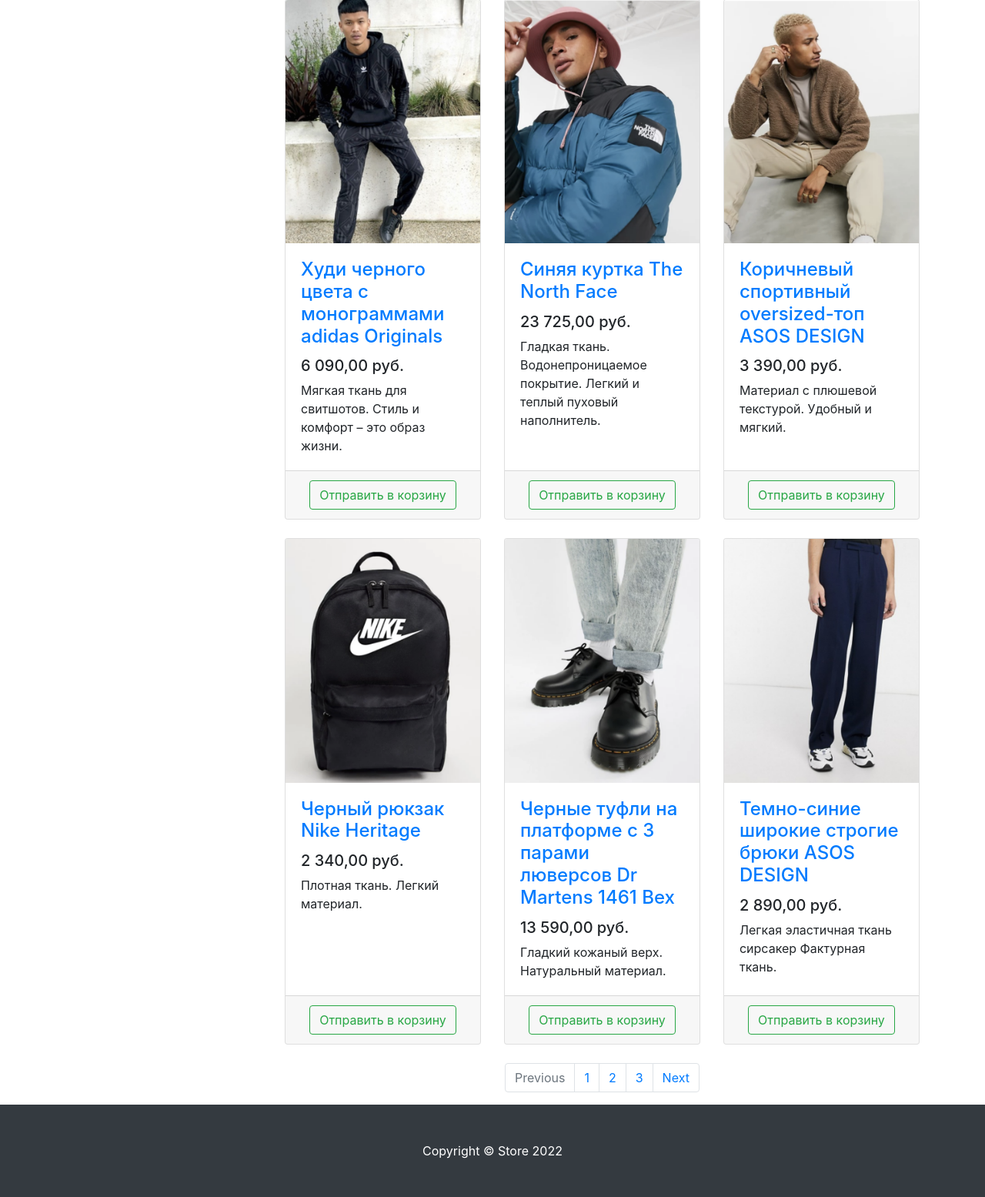
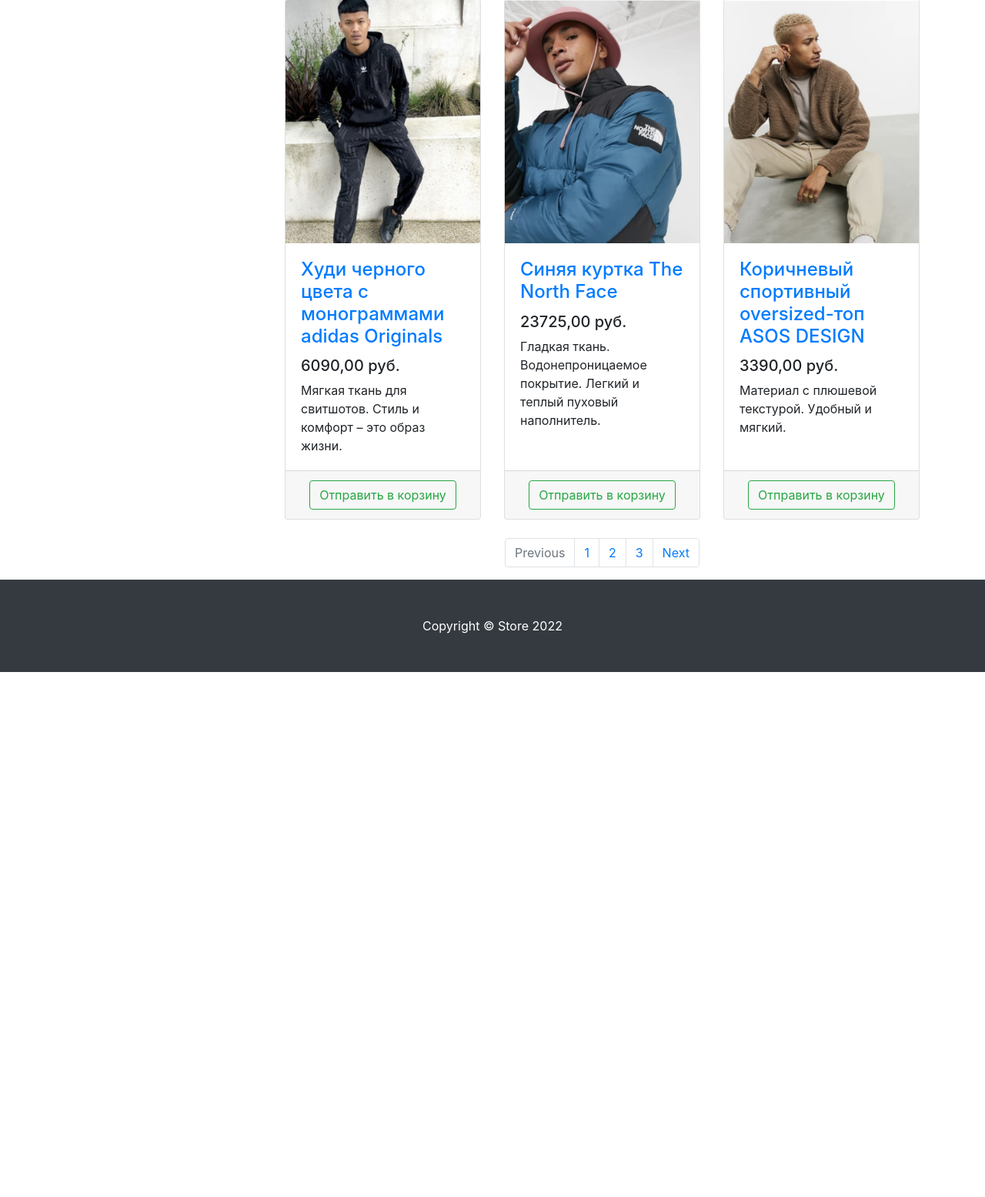
Before and after one commit to FeklushAAA/Django, a Django app: page /products/ in a window 1280 px wide. Shown: the part 600-2155 px from the top of the page at 77% size. After the commit the page ends 1473 px from the top, so only its background shows below. Run offline with Django 4.2, Linux system fonts and the light colour scheme; some libraries are stand-ins or nearby versions.

Commit message:
context_commit
Добавили абстрактные словари с данными для изучения динамической передачи данных в html шаблон

```diff
--- a/store-server/store/products/templates/products/products.html
+++ b/store-server/store/products/templates/products/products.html
@@ -8,7 +8,7 @@
     <meta name="description" content="">
     <meta name="author" content="">
 
-    <title>Store - Каталог</title>
+    <title>{{ title }}</title>
 
     <!-- Bootstrap core CSS -->
     <link href="/static/vendor/bootstrap/css/bootstrap.min.css" rel="stylesheet">
@@ -112,126 +112,129 @@
 
             <div class="row">
 
+                {% for product in products %}
                 <div class="col-lg-4 col-md-6 mb-4">
                     <div class="card h-100">
                         <a href="#">
                             <img class="card-img-top"
-                                 src="/static/vendor/img/products/Adidas-hoodie.png"
+                                 src= "{{ product.image }}"
                                  alt="">
                         </a>
                         <div class="card-body">
                             <h4 class="card-title">
-                                <a href="#">Худи черного цвета с монограммами adidas Originals</a>
+                                <a href="#">{{ product.name }}</a>
                             </h4>
-                            <h5>6 090,00 руб.</h5>
-                            <p class="card-text">Мягкая ткань для свитшотов. Стиль и комфорт – это образ жизни.</p>
+                            <h5>{{ product.price }},00 руб.</h5>
+                            <p class="card-text">{{ product.description }}</p>
                         </div>
                         <div class="card-footer text-center">
                             <button type="button" class="btn btn-outline-success">Отправить в корзину</button>
                         </div>
                     </div>
                 </div>
+                {% endfor %}
 
-                <div class="col-lg-4 col-md-6 mb-4">
-                    <div class="card h-100">
-                        <a href="#">
-                            <img class="card-img-top"
-                                 src="/static/vendor/img/products/Blue-jacket-The-North-Face.png" alt="">
-                        </a>
-                        <div class="card-body">
-                            <h4 class="card-title">
-                                <a href="#">Синяя куртка The North Face</a>
-                            </h4>
-                            <h5>23 725,00 руб.</h5>
-                            <p class="card-text">
-                                Гладкая ткань. Водонепроницаемое покрытие. Легкий и теплый пуховый наполнитель.
-                            </p>
-                        </div>
-                        <div class="card-footer text-center">
-                            <button type="button" class="btn btn-outline-success">Отправить в корзину</button>
-                        </div>
-                    </div>
-                </div>
 
-                <div class="col-lg-4 col-md-6 mb-4">
-                    <div class="card h-100">
-                        <a href="#">
-                            <img class="card-img-top"
-                                 src="/static/vendor/img/products/Brown-sports-oversized-top-ASOS-DESIGN.png"
-                                 alt="">
-                        </a>
-                        <div class="card-body">
-                            <h4 class="card-title">
-                                <a href="#">Коричневый спортивный oversized-топ ASOS DESIGN</a>
-                            </h4>
-                            <h5>3 390,00 руб.</h5>
-                            <p class="card-text">Материал с плюшевой текстурой. Удобный и мягкий.</p>
-                        </div>
-                        <div class="card-footer text-center">
-                            <button type="button" class="btn btn-outline-success">Отправить в корзину</button>
-                        </div>
-                    </div>
-                </div>
+<!--                <div class="col-lg-4 col-md-6 mb-4">-->
+<!--                    <div class="card h-100">-->
+<!--                        <a href="#">-->
+<!--                            <img class="card-img-top"-->
+<!--                                 src="/static/vendor/img/products/Blue-jacket-The-North-Face.png" alt="">-->
+<!--                        </a>-->
+<!--                        <div class="card-body">-->
+<!--                            <h4 class="card-title">-->
+<!--                                <a href="#">Синяя куртка The North Face</a>-->
+<!--                            </h4>-->
+<!--                            <h5>23 725,00 руб.</h5>-->
+<!--                            <p class="card-text">-->
+<!--                                Гладкая ткань. Водонепроницаемое покрытие. Легкий и теплый пуховый наполнитель.-->
+<!--                            </p>-->
+<!--                        </div>-->
+<!--                        <div class="card-footer text-center">-->
+<!--                            <button type="button" class="btn btn-outline-success">Отправить в корзину</button>-->
+<!--                        </div>-->
+<!--                    </div>-->
+<!--                </div>-->
 
-                <div class="col-lg-4 col-md-6 mb-4">
-                    <div class="card h-100">
-                        <a href="#">
-                            <img class="card-img-top"
-                                 src="/static/vendor/img/products/Black-Nike-Heritage-backpack.png"
-                                 alt="">
-                        </a>
-                        <div class="card-body">
-                            <h4 class="card-title">
-                                <a href="#">Черный рюкзак Nike Heritage</a>
-                            </h4>
-                            <h5>2 340,00 руб.</h5>
-                            <p class="card-text">Плотная ткань. Легкий материал.</p>
-                        </div>
-                        <div class="card-footer text-center">
-                            <button type="button" class="btn btn-outline-success">Отправить в корзину</button>
-                        </div>
-                    </div>
-                </div>
+<!--                <div class="col-lg-4 col-md-6 mb-4">-->
+<!--                    <div class="card h-100">-->
+<!--                        <a href="#">-->
+<!--                            <img class="card-img-top"-->
+<!--                                 src="/static/vendor/img/products/Brown-sports-oversized-top-ASOS-DESIGN.png"-->
+<!--                                 alt="">-->
+<!--                        </a>-->
+<!--                        <div class="card-body">-->
+<!--                            <h4 class="card-title">-->
+<!--                                <a href="#">Коричневый спортивный oversized-топ ASOS DESIGN</a>-->
+<!--                            </h4>-->
+<!--                            <h5>3 390,00 руб.</h5>-->
+<!--                            <p class="card-text">Материал с плюшевой текстурой. Удобный и мягкий.</p>-->
+<!--                        </div>-->
+<!--                        <div class="card-footer text-center">-->
+<!--                            <button type="button" class="btn btn-outline-success">Отправить в корзину</button>-->
+<!--                        </div>-->
+<!--                    </div>-->
+<!--                </div>-->
 
-                <div class="col-lg-4 col-md-6 mb-4">
-                    <div class="card h-100">
-                        <a href="#">
-                            <img class="card-img-top"
-                                 src="/static/vendor/img/products/Black-Dr-Martens-shoes.png"
-                                 alt="">
-                        </a>
-                        <div class="card-body">
-                            <h4 class="card-title">
-                                <a href="#">Черные туфли на платформе с 3 парами люверсов Dr Martens 1461 Bex</a>
-                            </h4>
-                            <h5>13 590,00 руб.</h5>
-                            <p class="card-text">Гладкий кожаный верх. Натуральный материал.</p>
-                        </div>
-                        <div class="card-footer text-center">
-                            <button type="button" class="btn btn-outline-success">Отправить в корзину</button>
-                        </div>
-                    </div>
-                </div>
+<!--                <div class="col-lg-4 col-md-6 mb-4">-->
+<!--                    <div class="card h-100">-->
+<!--                        <a href="#">-->
+<!--                            <img class="card-img-top"-->
+<!--                                 src="/static/vendor/img/products/Black-Nike-Heritage-backpack.png"-->
+<!--                                 alt="">-->
+<!--                        </a>-->
+<!--                        <div class="card-body">-->
+<!--                            <h4 class="card-title">-->
+<!--                                <a href="#">Черный рюкзак Nike Heritage</a>-->
+<!--                            </h4>-->
+<!--                            <h5>2 340,00 руб.</h5>-->
+<!--                            <p class="card-text">Плотная ткань. Легкий материал.</p>-->
+<!--                        </div>-->
+<!--                        <div class="card-footer text-center">-->
+<!--                            <button type="button" class="btn btn-outline-success">Отправить в корзину</button>-->
+<!--                        </div>-->
+<!--                    </div>-->
+<!--                </div>-->
 
-                <div class="col-lg-4 col-md-6 mb-4">
-                    <div class="card h-100">
-                        <a href="#">
-                            <img class="card-img-top"
-                                 src="/static/vendor/img/products/Dark-blue-wide-leg-ASOs-DESIGN-trousers.png"
-                                 alt="">
-                        </a>
-                        <div class="card-body">
-                            <h4 class="card-title">
-                                <a href="#">Темно-синие широкие строгие брюки ASOS DESIGN</a>
-                            </h4>
-                            <h5>2 890,00 руб.</h5>
-                            <p class="card-text">Легкая эластичная ткань сирсакер Фактурная ткань.</p>
-                        </div>
-                        <div class="card-footer text-center">
-                            <button type="button" class="btn btn-outline-success">Отправить в корзину</button>
-                        </div>
-                    </div>
-                </div>
+<!--                <div class="col-lg-4 col-md-6 mb-4">-->
+<!--                    <div class="card h-100">-->
+<!--                        <a href="#">-->
+<!--                            <img class="card-img-top"-->
+<!--                                 src="/static/vendor/img/products/Black-Dr-Martens-shoes.png"-->
+<!--                                 alt="">-->
+<!--                        </a>-->
+<!--                        <div class="card-body">-->
+<!--                            <h4 class="card-title">-->
+<!--                                <a href="#">Черные туфли на платформе с 3 парами люверсов Dr Martens 1461 Bex</a>-->
+<!--                            </h4>-->
+<!--                            <h5>13 590,00 руб.</h5>-->
+<!--                            <p class="card-text">Гладкий кожаный верх. Натуральный материал.</p>-->
+<!--                        </div>-->
+<!--                        <div class="card-footer text-center">-->
+<!--                            <button type="button" class="btn btn-outline-success">Отправить в корзину</button>-->
+<!--                        </div>-->
+<!--                    </div>-->
+<!--                </div>-->
+
+<!--                <div class="col-lg-4 col-md-6 mb-4">-->
+<!--                    <div class="card h-100">-->
+<!--                        <a href="#">-->
+<!--                            <img class="card-img-top"-->
+<!--                                 src="/static/vendor/img/products/Dark-blue-wide-leg-ASOs-DESIGN-trousers.png"-->
+<!--                                 alt="">-->
+<!--                        </a>-->
+<!--                        <div class="card-body">-->
+<!--                            <h4 class="card-title">-->
+<!--                                <a href="#">Темно-синие широкие строгие брюки ASOS DESIGN</a>-->
+<!--                            </h4>-->
+<!--                            <h5>2 890,00 руб.</h5>-->
+<!--                            <p class="card-text">Легкая эластичная ткань сирсакер Фактурная ткань.</p>-->
+<!--                        </div>-->
+<!--                        <div class="card-footer text-center">-->
+<!--                            <button type="button" class="btn btn-outline-success">Отправить в корзину</button>-->
+<!--                        </div>-->
+<!--                    </div>-->
+<!--                </div>-->
 
             </div>
 
--- a/store-server/store/products/views.py
+++ b/store-server/store/products/views.py
@@ -4,8 +4,35 @@
 #функции = контроллеры = вьюхи
 
 def index(request):
-    return render(request, 'products/index.html')
+    context = {
+        'title': 'Store',
+        'is_promotion': False,
+    }
+    return render(request, 'products/index.html', context)
 
 
 def products(request):
-    return render(request, 'products/products.html')
+    context = {
+        'title': 'Store - Каталог',
+        'products': [
+            {
+                'image': '/static/vendor/img/products/Adidas-hoodie.png',
+                'name': 'Худи черного цвета с монограммами adidas Originals',
+                'price': 6090,
+                'description': 'Мягкая ткань для свитшотов. Стиль и комфорт – это образ жизни.',
+            },
+            {
+                'image': '/static/vendor/img/products/Blue-jacket-The-North-Face.png',
+                'name': 'Синяя куртка The North Face',
+                'price': 23725,
+                'description': 'Гладкая ткань. Водонепроницаемое покрытие. Легкий и теплый пуховый наполнитель.',
+            },
+            {
+                'image': '/static/vendor/img/products/Brown-sports-oversized-top-ASOS-DESIGN.png',
+                'name': 'Коричневый спортивный oversized-топ ASOS DESIGN',
+                'price': 3390,
+                'description': 'Материал с плюшевой текстурой. Удобный и мягкий.',
+            },
+        ]
+    }
+    return render(request, 'products/products.html', context)
--- a/store-server/store/store/urls.py
+++ b/store-server/store/store/urls.py
@@ -1,19 +1,4 @@
-"""
-URL configuration for store project.
 
-The `urlpatterns` list routes URLs to views. For more information please see:
-    https://docs.djangoproject.com/en/4.2/topics/http/urls/
-Examples:
-Function views
-    1. Add an import:  from my_app import views
-    2. Add a URL to urlpatterns:  path('', views.home, name='home')
-Class-based views
-    1. Add an import:  from other_app.views import Home
-    2. Add a URL to urlpatterns:  path('', Home.as_view(), name='home')
-Including another URLconf
-    1. Import the include() function: from django.urls import include, path
-    2. Add a URL to urlpatterns:  path('blog/', include('blog.urls'))
-"""
 from django.contrib import admin
 from django.urls import path
 
```
Also changed, not shown: store-server/store/products/templates/products/index.html (+5 -2 lines).
